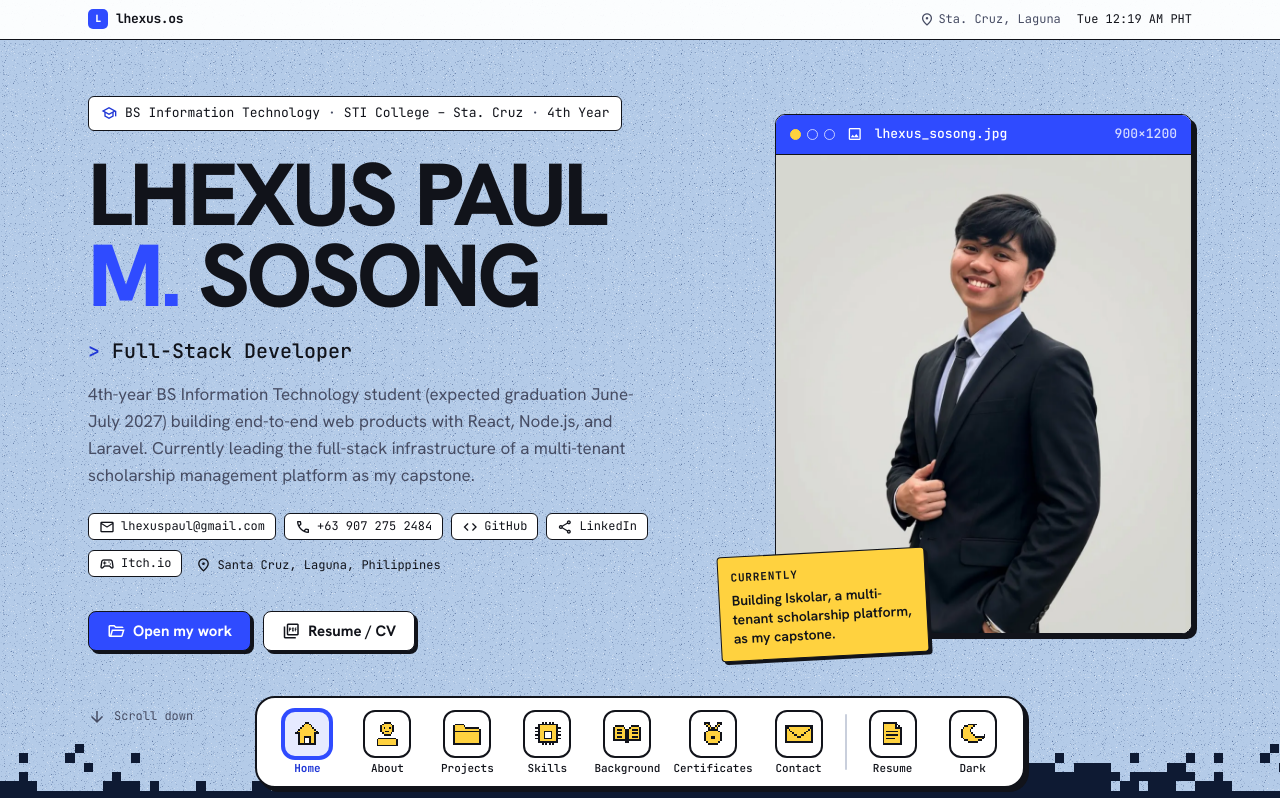
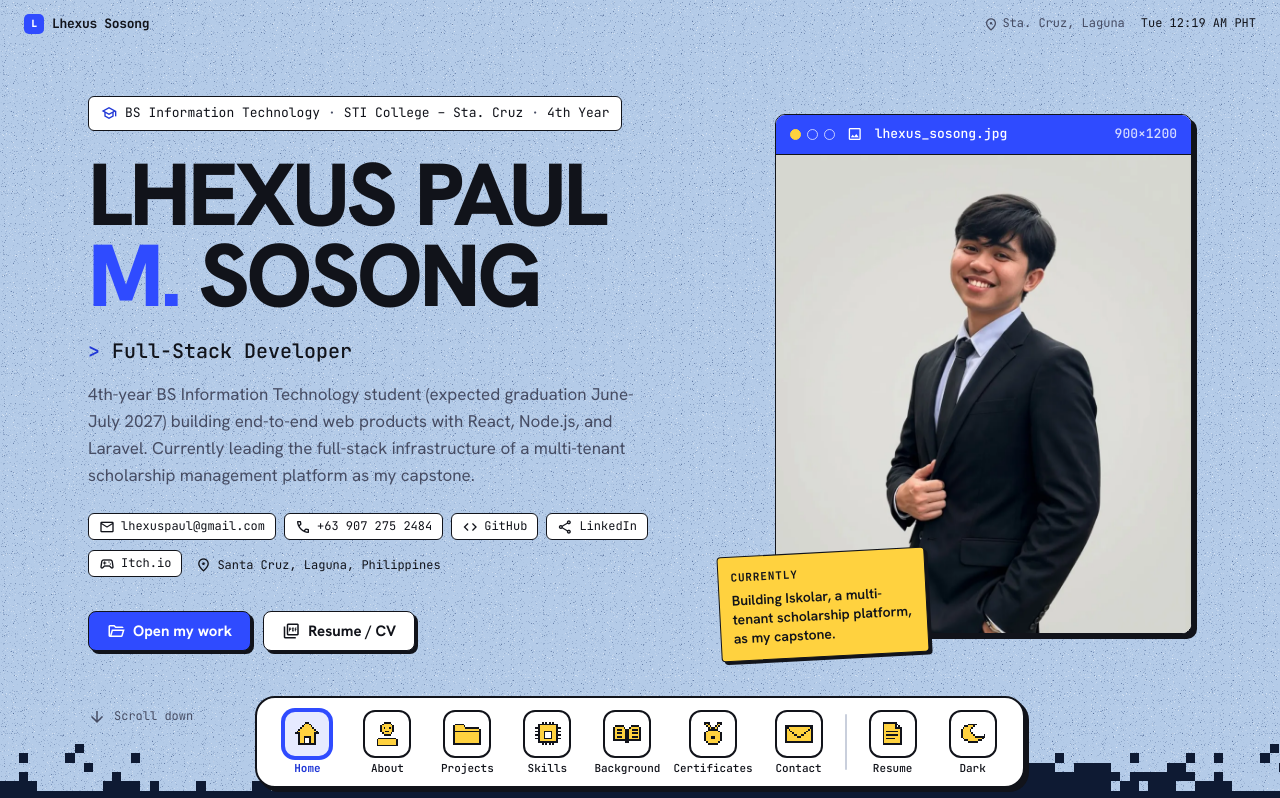
Before and after one commit to NotNookie/Portfolio, an Astro site: page / in a window 1280 px wide. Shown: the top 798 px of the page. Built offline with nearby package versions, Linux system fonts and the light colour scheme; Astro itself is replaced by a stand-in of ours.

Commit message:
Blend top bar into the desktop and show full name
- Top bar is transparent, edge-to-edge, and scrolls with the page
- Replace "lhexus.os" with "Lhexus Sosong"

Co-Authored-By: Claude Opus 5.5 <noreply@anthropic.com>

```diff
--- a/src/components/MenuBar.astro
+++ b/src/components/MenuBar.astro
@@ -1,16 +1,14 @@
 ---
 ---
 
-<header
-  class="fixed inset-x-0 top-0 z-40 h-10 border-b-[1.5px] border-line bg-win/95 text-ink"
->
-  <div class="mx-auto flex h-full max-w-6xl items-center justify-between gap-4 px-4 sm:px-6">
+<header class="absolute inset-x-0 top-0 z-40 h-12 text-ink">
+  <div class="flex h-full items-center justify-between gap-4 px-4 sm:px-6">
     <a href="#hero" class="flex items-center gap-2 font-mono text-[13px] font-bold tracking-tight">
       <span
         class="grid size-5 place-items-center rounded-[5px] bg-accent text-[10px] font-extrabold text-on-accent"
         aria-hidden="true">L</span
       >
-      lhexus.os
+      Lhexus Sosong
       <span class="sr-only">, back to top</span>
     </a>
     <div class="flex items-center gap-4 font-mono text-[12px] text-ink-2">
```
